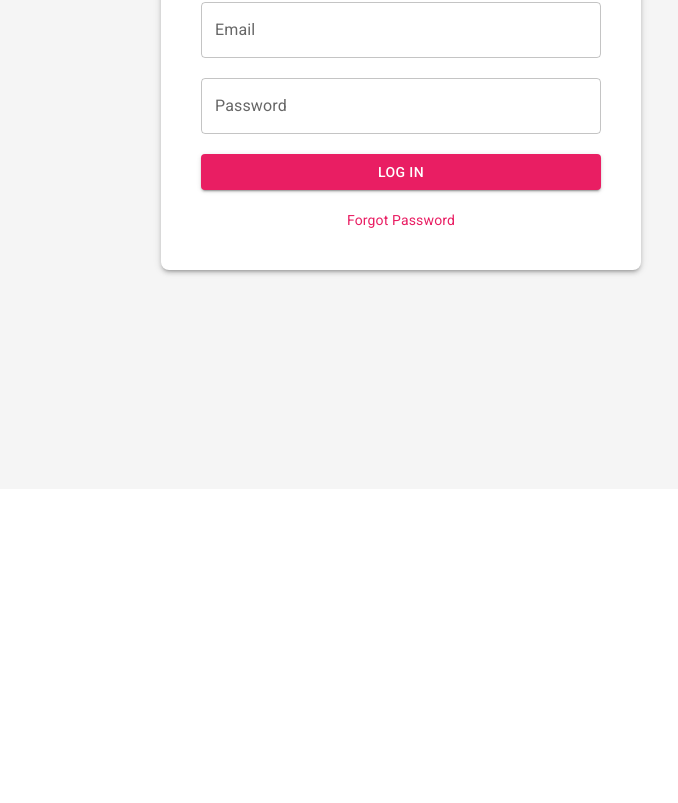
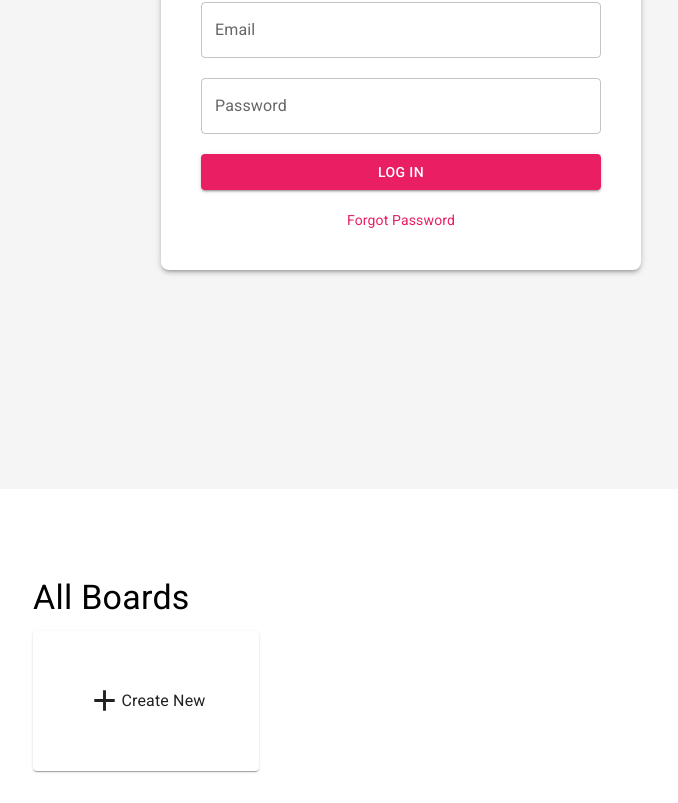
Before and after one commit to zhangsgithub04/joyui1, a React (Create React App) app: page / in a window 1280 px wide. Shown: the part 1119-1922 px from the top of the page, without its empty margins (239-917 px from the left). Before the commit the page ends 1616 px from the top, so only its background shows below. Built offline with nearby package versions, Linux system fonts and the light colour scheme.

Commit message:
Update index.tsx

```diff
--- a/src/index.tsx
+++ b/src/index.tsx
@@ -2,6 +2,7 @@ import React from 'react';
 import ReactDOM from 'react-dom/client';
 import SignUp from './SignUp';
 import SignIn from './SignIn';
+import MainInterface from './MainInterface';
 
 const rootElement = document.getElementById('root');
 
@@ -11,6 +12,7 @@ if (rootElement) {
         <React.StrictMode>
             <SignUp /> {}
             <SignIn /> {}
+            <MainInterface /> {}
         </React.StrictMode>
     );
 }
```
